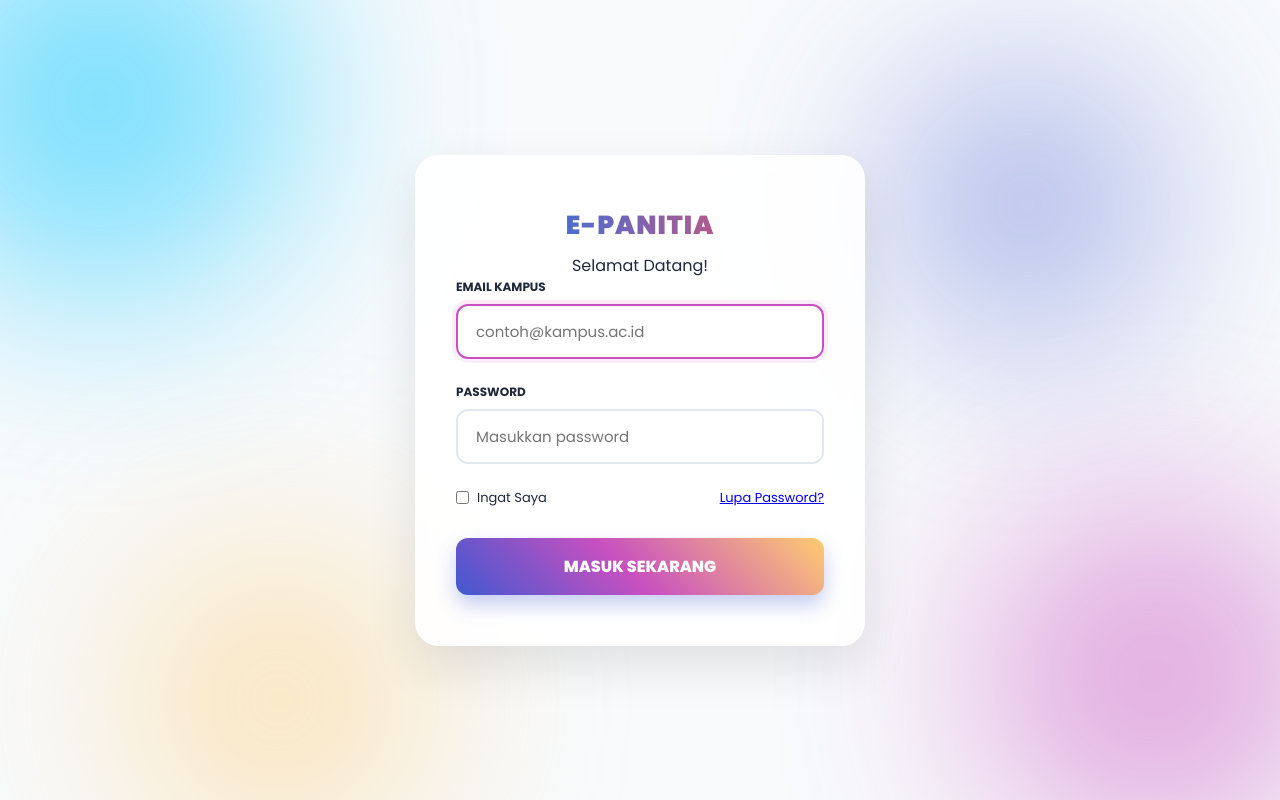
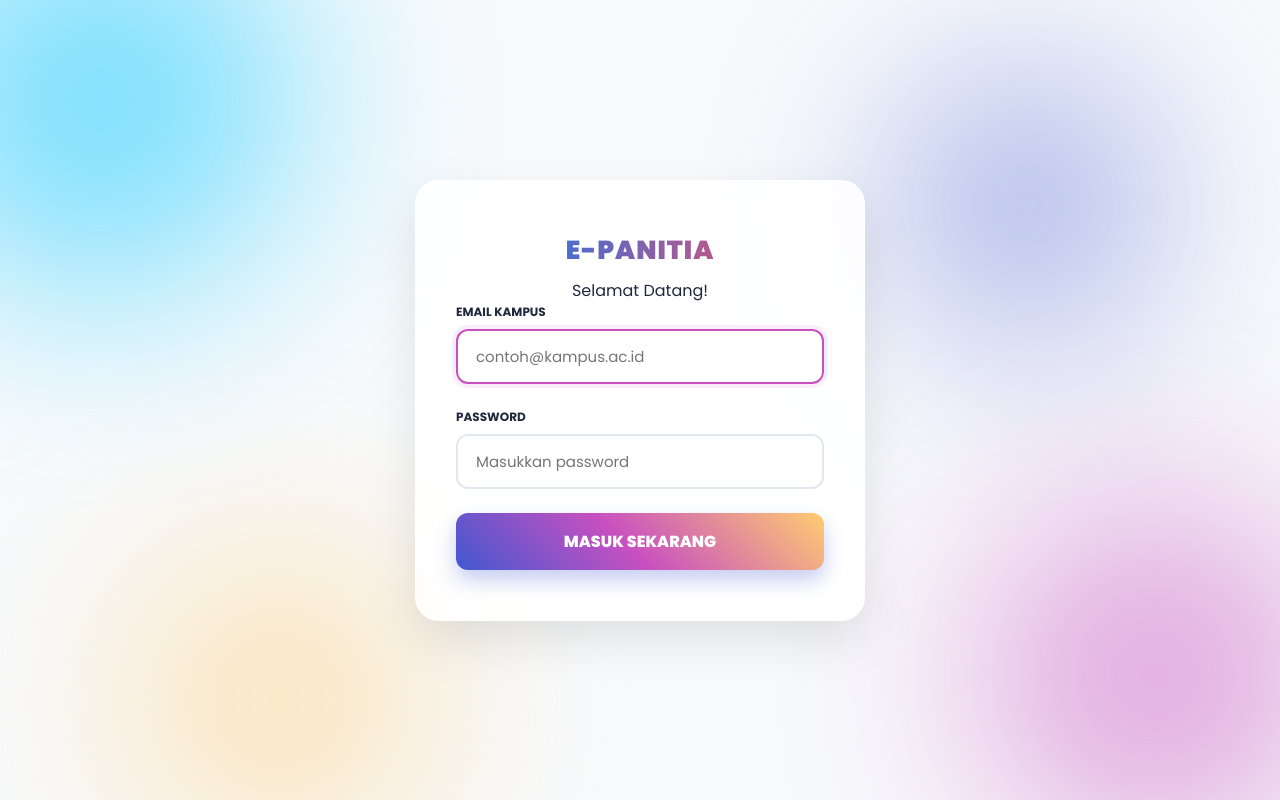
Before and after one commit to NovaRes06/event-campus, a PHP site: page / in a window 1280 px wide. Run offline with PHP 8.4, Linux system fonts and the light colour scheme; some libraries are stand-ins or nearby versions.

Commit message:
update login

```diff
--- a/index.php
+++ b/index.php
@@ -107,14 +107,6 @@ if (isset($_POST['login'])) {
                 </div>
             </div>
 
-            <div class="form-footer">
-                <div class="checkbox-wrapper">
-                    <input type="checkbox" id="remember" name="remember">
-                    <label for="remember">Ingat Saya</label>
-                </div>
-                <a href="#" class="forgot-link">Lupa Password?</a>
-            </div>
-
             <button type="submit" name="login" class="btn-login">
                 MASUK SEKARANG
             </button>
```
